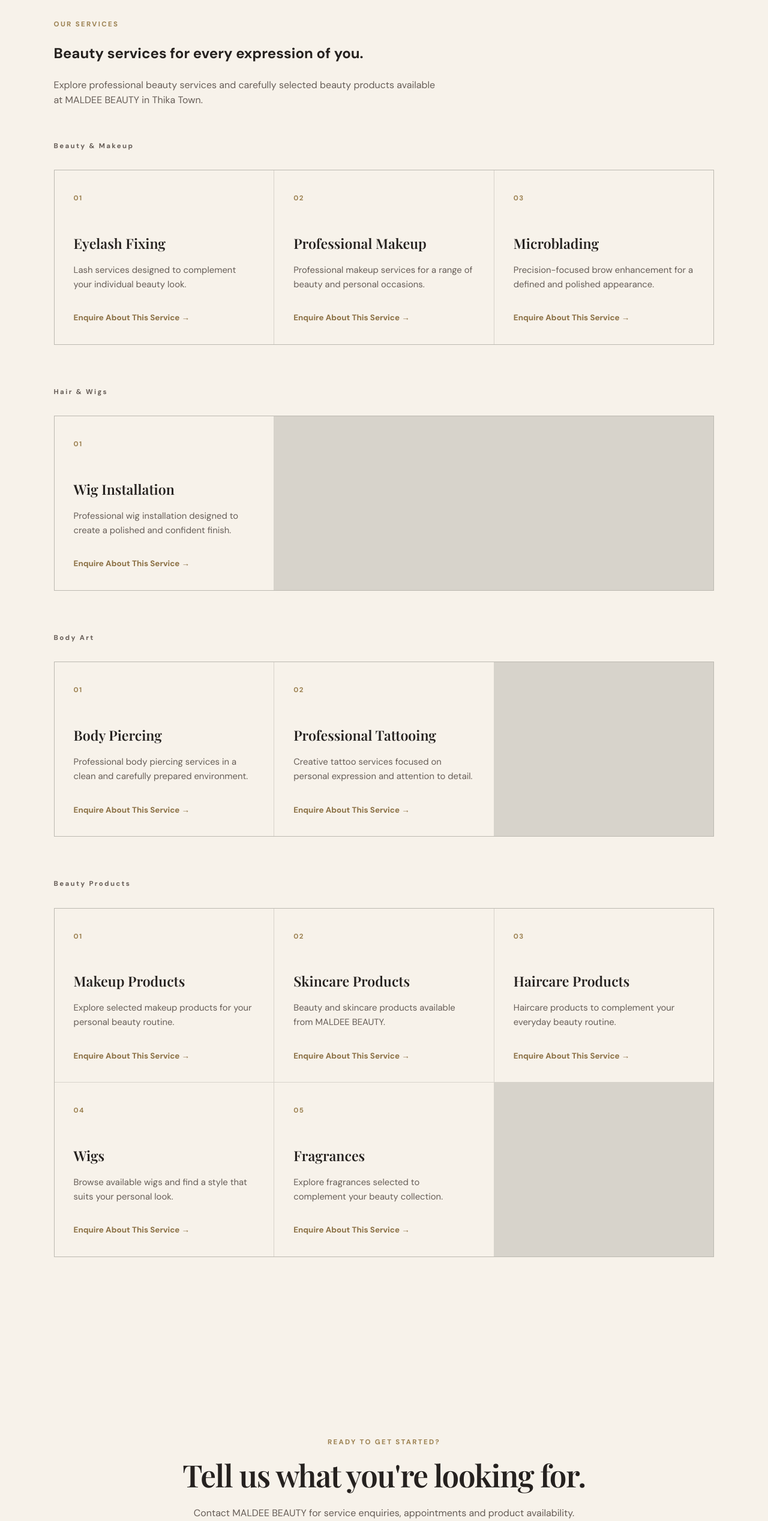
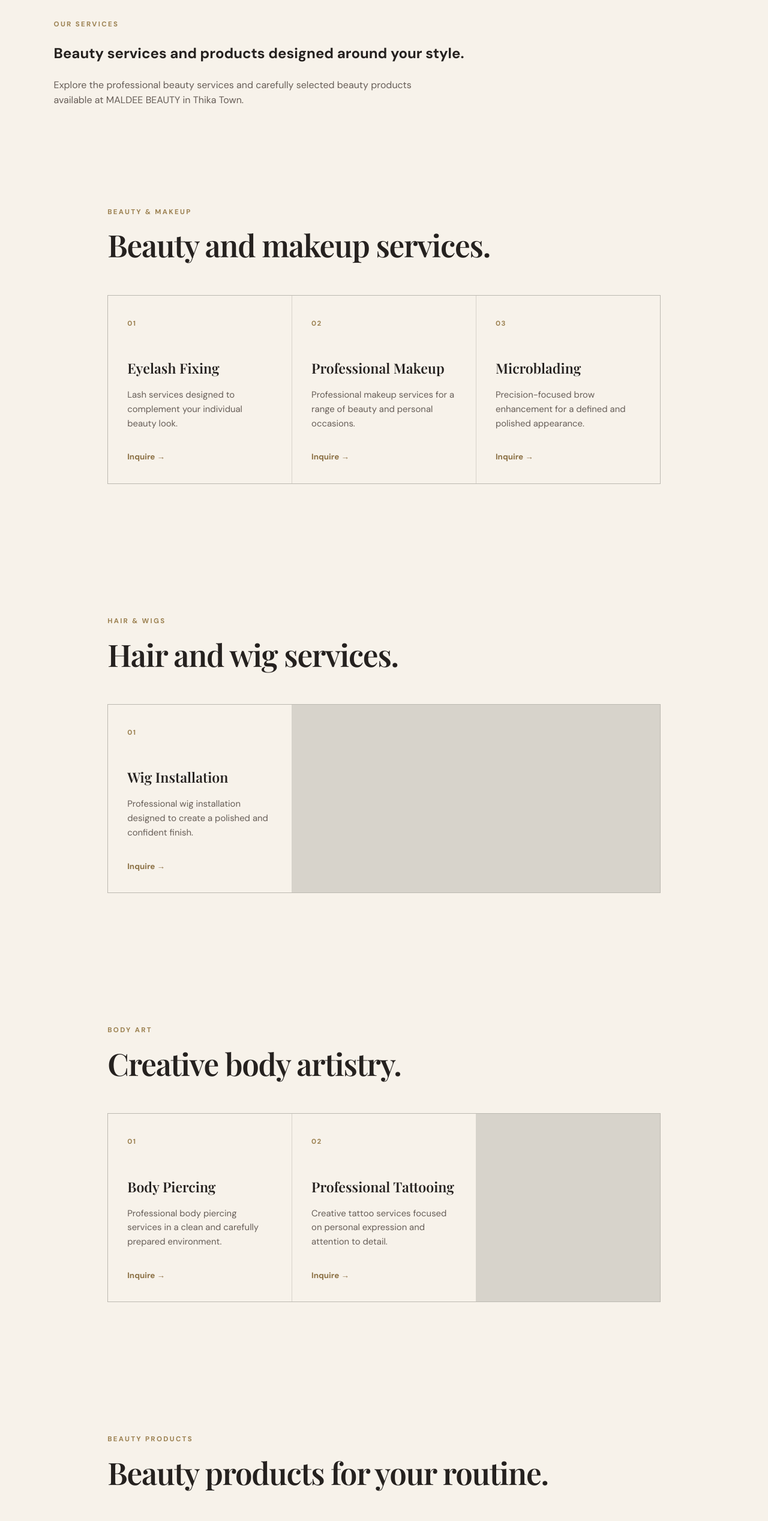
Before and after one commit to Martin153-ui/CLIENT-WEBSITE, a React (Vite) app: page /services in a window 1280 px wide. Shown: the part 160-2696 px from the top of the page at 60% size. Built offline with nearby package versions, Linux system fonts and the light colour scheme; the HTML template or start-up script is replaced by a standard one.

Commit message:
Refactor Services component and update text
Refactored Services component to use Header component and improved text for clarity.

```diff
--- a/src/pages/Services.tsx
+++ b/src/pages/Services.tsx
@@ -1,4 +1,5 @@
 import { business } from "../config/business";
+import Header from "../components/Header";
 
 function Services() {
   const categories = [
@@ -10,60 +11,54 @@ function Services() {
 
   return (
     <>
-      <header className="site-header">
-        <a href="/" className="brand" aria-label="MALDEE BEAUTY home">
-          <span className="brand-main">MALDEE</span>
-          <span className="brand-sub">BEAUTY</span>
-        </a>
-
-        <nav className="desktop-nav" aria-label="Main navigation">
-          <a href="/">Home</a>
-          <a href="/about">About</a>
-          <a href="/services">Services</a>
-          <a href="/gallery">Gallery</a>
-          <a href="/contact">Contact</a>
-        </nav>
-
-        <a
-          className="header-whatsapp"
-          href={business.whatsappLink}
-          target="_blank"
-          rel="noreferrer"
-        >
-          WhatsApp Us
-        </a>
-      </header>
+      <Header />
 
       <main id="main-content">
         <section className="section">
           <div className="section-heading">
             <p className="eyebrow">OUR SERVICES</p>
 
-            <h1>Beauty services for every expression of you.</h1>
+            <h1>
+              Beauty services and products designed around your style.
+            </h1>
 
             <p>
-              Explore professional beauty services and carefully selected
+              Explore the professional beauty services and carefully selected
               beauty products available at MALDEE BEAUTY in Thika Town.
             </p>
           </div>
 
           {categories.map((category) => {
-            const services = business.services.filter(
+            const categoryServices = business.services.filter(
               (service) => service.category === category
             );
 
-            if (services.length === 0) {
+            if (categoryServices.length === 0) {
               return null;
             }
 
             return (
-              <section key={category} style={{ marginBottom: "70px" }}>
-                <div className="section-heading" style={{ marginBottom: "30px" }}>
-                  <p className="eyebrow">{category}</p>
+              <section className="section" key={category}>
+                <div className="section-heading">
+                  <p className="eyebrow">{category.toUpperCase()}</p>
+
+                  <h2>
+                    {category === "Beauty & Makeup" &&
+                      "Beauty and makeup services."}
+
+                    {category === "Hair & Wigs" &&
+                      "Hair and wig services."}
+
+                    {category === "Body Art" &&
+                      "Creative body artistry."}
+
+                    {category === "Beauty Products" &&
+                      "Beauty products for your routine."}
+                  </h2>
                 </div>
 
                 <div className="services-grid">
-                  {services.map((service, index) => (
+                  {categoryServices.map((service, index) => (
                     <article className="service-card" key={service.name}>
                       <span className="service-number">
                         {String(index + 1).padStart(2, "0")}
@@ -73,7 +68,7 @@ function Services() {
 
                       <p>{service.description}</p>
 
-                      <a href="/contact">Enquire About This Service →</a>
+                      <a href="/contact">Inquire →</a>
                     </article>
                   ))}
                 </div>
@@ -84,27 +79,39 @@ function Services() {
 
         <section className="contact-section">
           <div className="contact-inner">
-            <p className="eyebrow">READY TO GET STARTED?</p>
+            <p className="eyebrow">BOOK OR ENQUIRE</p>
 
-            <h2>Tell us what you're looking for.</h2>
+            <h2>Find the right beauty service for you.</h2>
 
             <p>
-              Contact MALDEE BEAUTY for service enquiries, appointments and
-              product availability.
+              Contact MALDEE BEAUTY to enquire about a service, appointment or
+              available beauty products.
             </p>
 
             <div className="contact-actions">
               <a
                 className="button button-dark"
-                href={business.whatsappLink}
+                href={`${business.whatsappLink}?text=${encodeURIComponent(
+                  "Hello MALDEE BEAUTY, I would like to enquire about your services."
+                )}`}
                 target="_blank"
                 rel="noreferrer"
               >
                 WhatsApp Us
               </a>
 
-              <a className="button button-light" href={business.phoneLink}>
+              <a
+                className="button button-light"
+                href={business.phoneLink}
+              >
                 Call Now
+              </a>
+
+              <a
+                className="button button-light"
+                href={`mailto:${business.email}`}
+              >
+                Email Us
               </a>
             </div>
           </div>
@@ -122,6 +129,7 @@ function Services() {
 
         <div>
           <h3>Explore</h3>
+
           <a href="/">Home</a>
           <a href="/about">About</a>
           <a href="/services">Services</a>
@@ -143,8 +151,13 @@ function Services() {
 
         <div>
           <h3>Contact</h3>
+
           <a href={business.phoneLink}>{business.phone}</a>
-          <a href={`mailto:${business.email}`}>{business.email}</a>
+
+          <a href={`mailto:${business.email}`}>
+            {business.email}
+          </a>
+
           <span>{business.location}</span>
         </div>
 
```
